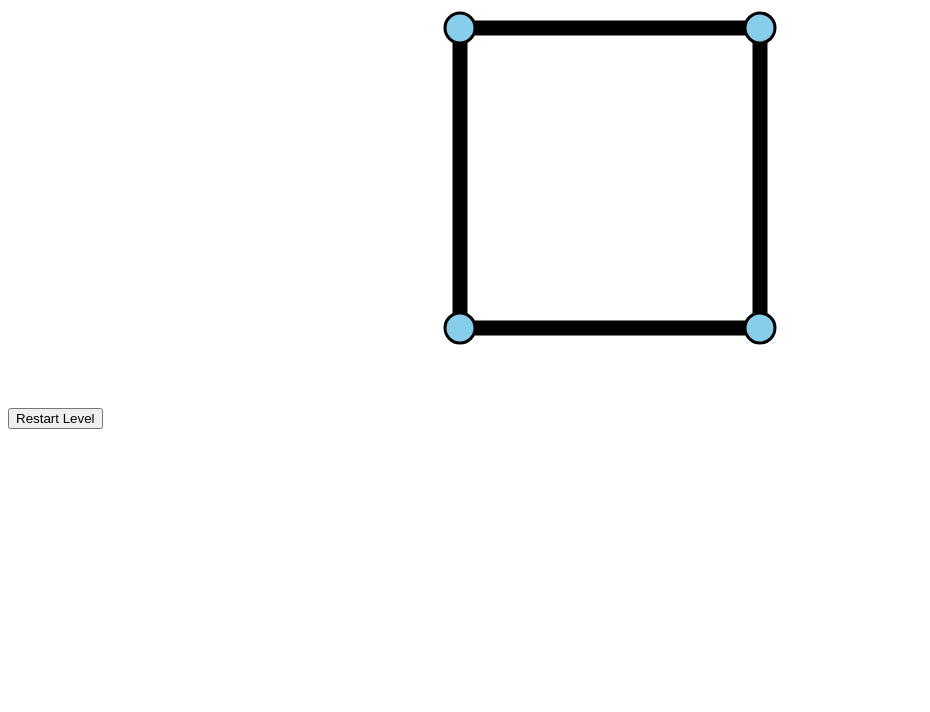
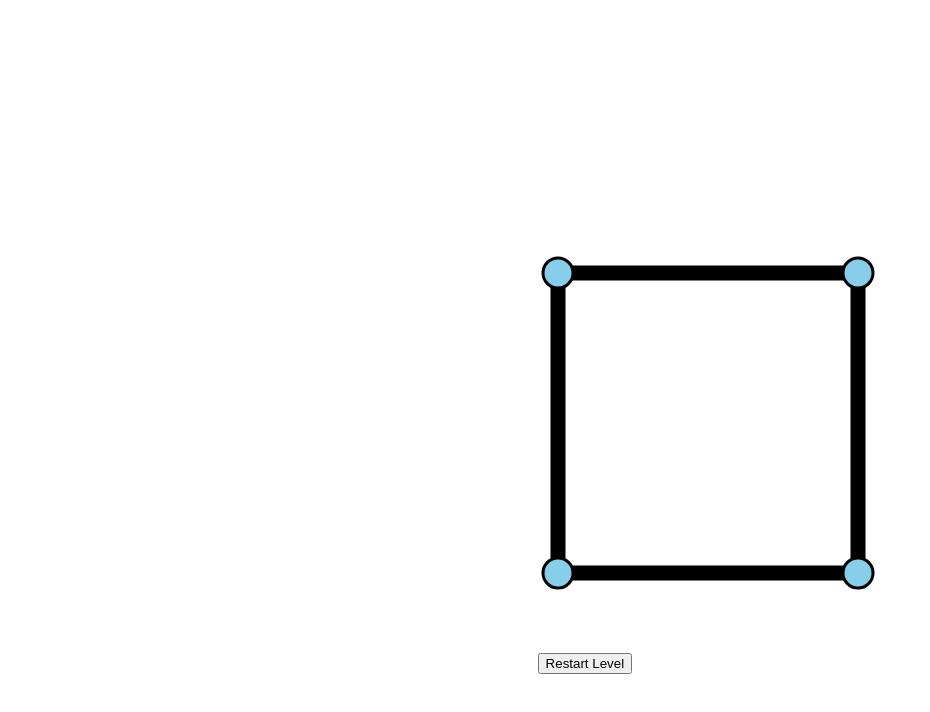
Before and after one commit to mddubey/DRY, a website: page index.html in a window 1280 px wide. Shown: the whole page, without its empty margins (0-930 px from the left). Drawn offline with Linux system fonts and the light colour scheme.

Commit message:
#0016 changig css to bring notification to above of game

```diff
--- a/game.css
+++ b/game.css
@@ -16,7 +16,20 @@ line{
 #error{
 	color: red;
 }
+#error img{
+	height: 200px;
+}
 svg{
 	margin:auto auto;
 	display: block;
 }
+#main{
+	position: absolute;
+	top: 30%;
+	left: 40%;
+	/*background-color: gray;*/
+	padding-top: 1%;
+	/*width: 400px;*/
+	/*height: 400px;*/
+	padding-left: 2%;
+}
--- a/index.html
+++ b/index.html
@@ -8,8 +8,6 @@
     <link rel="stylesheet" type="text/css" href="game.css">
 </head>
 <body>
-    <div id="container"></div>
-    <button id="resetLevel">Restart Level</button>
     <div id="error" class="notify">
         <h2></h2>
         <img src="error.gif" alt="Error">
@@ -18,5 +16,9 @@
         <h2>Congratulations!</h2>
         <img src="You-win.gif" alt="You won">
     </div>
+    <div id="main">
+        <div id="container"></div>
+        <button id="resetLevel">Restart Level</button>
+    </div>
 </body>
 </html>
--- a/script.js
+++ b/script.js
@@ -77,7 +77,7 @@ presenter.onEdgeRevisit = function(){
 };
 
 presenter.onGameFinished = function () {
-	$('#container').hide();
+	$('#main').hide();
 	$('#error').hide();
 	$('#finish').show();
 };
```
